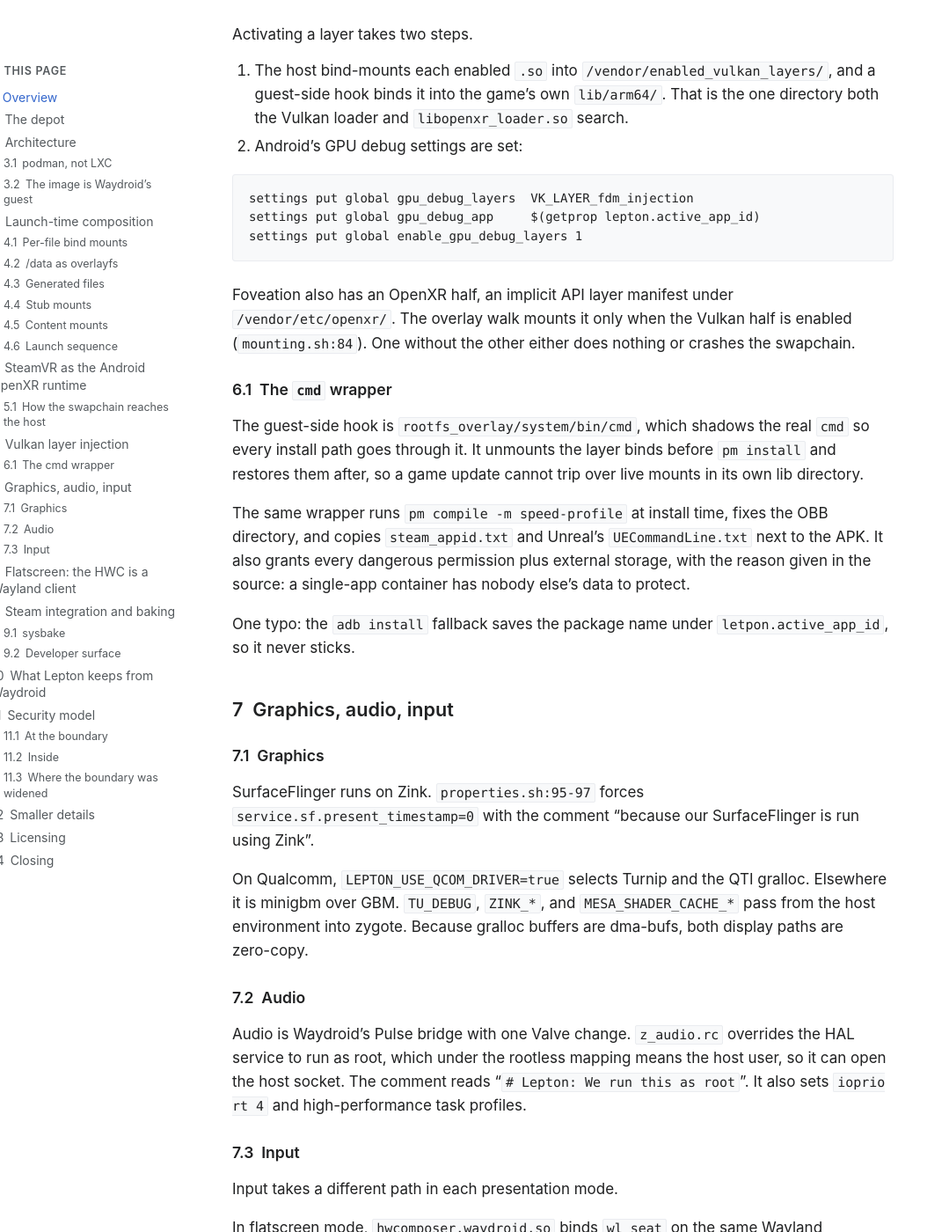
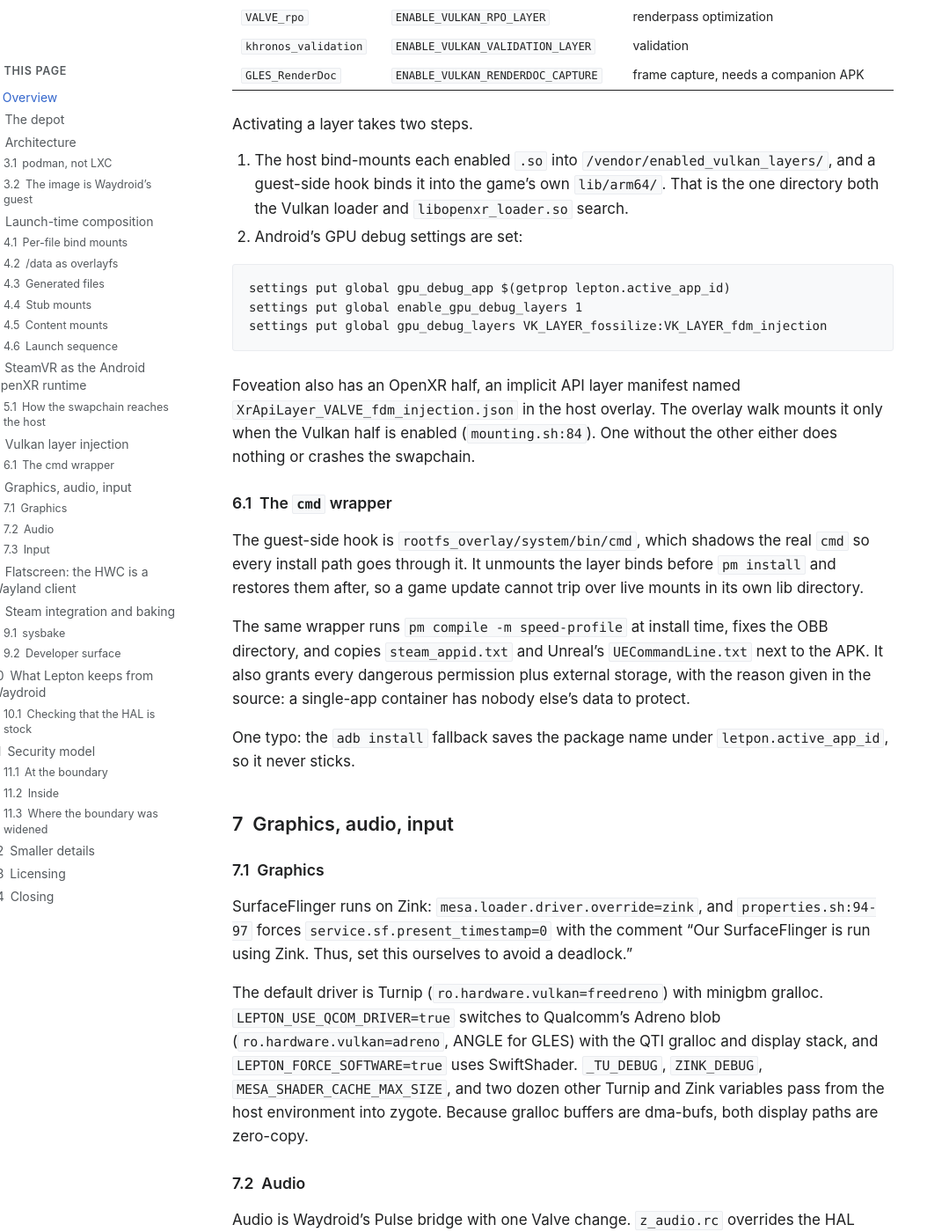
Before and after one commit to utzcoz/utzcoz.github.io, a Jekyll site: the page built from _posts/2026-09-04-steam-frame-lepton-architecture.md, in a window 1280 px wide and 1400 px high, scrolled down 6526 px. Shown: the whole window at 88% size, without its empty margins (0-1079 px from the left). Built offline with Jekyll 4.4.1, drawn with Linux system fonts in a browser that asks for light colours; comment, search, counter and statistics services are not loaded; some of the changed text lies outside the part shown.

Commit message:
Fix Lepton post against the v2.8.9 depot
Correct the GPU driver selection: Turnip with minigbm is the default,
LEPTON_USE_QCOM_DRIVER selects the Adreno blob with the QTI stack, and
LEPTON_FORCE_SOFTWARE uses SwiftShader. Describe save data as a symlink
made after the bake rather than a staging mount. Drop the settings XML
cleanup claim, which no longer matches the scripts.

Quote source comments verbatim, name which binary carries each
Boringdroid marker, fix the passed-through variable names, note the
Steam client directory mount, and state the framework-jar evidence as
timestamps.

Remove the GApps references, since Waydroid does not ship them either.

Add a subsection on how to check that hwcomposer.waydroid is stock.

````diff
--- a/_posts/2026-09-04-steam-frame-lepton-architecture.md
+++ b/_posts/2026-09-04-steam-frame-lepton-architecture.md
@@ -100,10 +100,11 @@ It is built from Waydroid's tree as a `lepton_arm64_only` Lineage 18.1 device:
 `vendor/waydroid.prop`, `hwcomposer.waydroid.so`, minigbm gralloc, plus a QTI
 display and gralloc stack for Adreno that upstream lacks.
 
-Waydroid's `base-patches-30` framework patches are compiled in. Searching
-`framework.jar`, `services.jar`, `SystemUI.apk`, and `framework-res.apk` for
-`BoringdroidManager`, `getPackageOverlayWindowingMode`, `back_window`, and
-`boring_config_navBarLayout` finds all of them. Those are the Boringdroid
+Waydroid's `base-patches-30` framework patches are compiled in. The markers
+are all in the shipped binaries: `BoringdroidManager` and
+`getPackageOverlayWindowingMode` in `framework.jar` and `services.jar`,
+`back_window` and `decor_back_button` in `framework-res.apk`, and
+`boring_config_navBarLayout` in `SystemUI.apk`. Those are the Boringdroid
 freeform-window patches, and in Lepton they serve the flatscreen path.
 
 Valve added exactly two patches on top, both in `services.jar`. Diffing the dex
@@ -116,7 +117,9 @@ strings across releases finds them.
   mounted at `/lepton/steam.pipe`. The container has no browser, so this is how
   an EULA link ends up in the Steam overlay.
 
-The v2.8.3 framework jars are byte-identical to v2.7.15's.
+The v2.8.3 image's framework jars still carry their v2.7.15 timestamps
+(`framework.jar` from 2026-08-01, `services.jar` from 2026-08-19), and Steam
+only rewrites changed files, so neither patch has moved since.
 
 ## Launch-time composition
 
@@ -154,7 +157,8 @@ A few files are generated per launch and mounted over image paths:
 
 Incompatible HAL services are switched off by mounting empty `.rc` files (and
 an empty VINTF manifest) over their definitions, chosen by GPU mode. One image
-serves Mesa/GBM, Qualcomm, and software rendering (`mounting.sh:367-388`).
+serves Turnip, the Qualcomm Adreno blob, and software rendering
+(`mounting.sh:367-388`).
 
 ### Content mounts
 
@@ -162,8 +166,10 @@ The rest is content: the APK, save data, the shader cache at `/data/shaders`,
 the SteamVR runtime at `/data/steamvr/*`, the Wayland and Pulse sockets, and the
 Steam pipe.
 
-Since v2.8 the host's `~/Documents`, `~/Videos`, `~/Downloads`, and every Steam
-library root are mounted too, all read-write.
+The Steam client's install directory and every Steam library root are mounted
+read-write at their host paths, and since v2.8 so are the host's
+`~/Documents`, `~/Videos`, and `~/Downloads`, which appear as the guest's
+external storage.
 
 ### Launch sequence
 
@@ -308,14 +314,14 @@ Activating a layer takes two steps.
 2. Android's GPU debug settings are set:
 
 ```sh
-settings put global gpu_debug_layers  VK_LAYER_fdm_injection
-settings put global gpu_debug_app     $(getprop lepton.active_app_id)
+settings put global gpu_debug_app $(getprop lepton.active_app_id)
 settings put global enable_gpu_debug_layers 1
+settings put global gpu_debug_layers VK_LAYER_fossilize:VK_LAYER_fdm_injection
 ```
 
-Foveation also has an OpenXR half, an implicit API layer manifest under
-`/vendor/etc/openxr/`. The overlay walk mounts it only when the Vulkan half is
-enabled (`mounting.sh:84`). One without the other either does nothing or
+Foveation also has an OpenXR half, an implicit API layer manifest named
+`XrApiLayer_VALVE_fdm_injection.json` in the host overlay. The overlay walk
+mounts it only when the Vulkan half is enabled (`mounting.sh:84`). One without the other either does nothing or
 crashes the swapchain.
 
 ### The `cmd` wrapper
@@ -338,13 +344,17 @@ One typo: the `adb install` fallback saves the package name under
 
 ### Graphics
 
-SurfaceFlinger runs on Zink. `properties.sh:95-97` forces
-`service.sf.present_timestamp=0` with the comment "because our SurfaceFlinger
-is run using Zink".
+SurfaceFlinger runs on Zink: `mesa.loader.driver.override=zink`, and
+`properties.sh:94-97` forces `service.sf.present_timestamp=0` with the comment
+"Our SurfaceFlinger is run using Zink. Thus, set this ourselves to avoid a
+deadlock."
 
-On Qualcomm, `LEPTON_USE_QCOM_DRIVER=true` selects Turnip and the QTI gralloc.
-Elsewhere it is minigbm over GBM. `TU_DEBUG`, `ZINK_*`, and
-`MESA_SHADER_CACHE_*` pass from the host environment into zygote. Because
+The default driver is Turnip (`ro.hardware.vulkan=freedreno`) with minigbm
+gralloc. `LEPTON_USE_QCOM_DRIVER=true` switches to Qualcomm's Adreno blob
+(`ro.hardware.vulkan=adreno`, ANGLE for GLES) with the QTI gralloc and display
+stack, and `LEPTON_FORCE_SOFTWARE=true` uses SwiftShader. `_TU_DEBUG`, `ZINK_DEBUG`,
+`MESA_SHADER_CACHE_MAX_SIZE`, and two dozen other Turnip and Zink variables pass
+from the host environment into zygote. Because
 gralloc buffers are dma-bufs, both display paths are zero-copy.
 
 ### Audio
@@ -352,7 +362,7 @@ gralloc buffers are dma-bufs, both display paths are zero-copy.
 Audio is Waydroid's Pulse bridge with one Valve change. `z_audio.rc` overrides
 the HAL service to run as root, which under the rootless mapping means the host
 user, so it can open the host socket. The comment reads "`# Lepton: We run this
-as root`". It also sets `ioprio rt 4` and high-performance task profiles.
+as root:root which maps to the host user`". It also sets `ioprio rt 4` and high-performance task profiles.
 
 ### Input
 
@@ -415,8 +425,10 @@ The host's `androidarm64/libsteamclient.so` is bind-mounted into `/system/lib64`
 and whitelisted in `public.libraries.txt`. `lepton.steamclient.path` tells the
 game's `libsteam_api.so` where it is.
 
-Save data lives under the compat-data path. On first run it is mounted at a
-staging path so APK installation cannot wipe restored saves.
+Save data lives on the host at `<compat-data>/internal/<package>`. Once the
+app bake is done, `continue_boot_after_bake` replaces `/data/data/<package>`
+inside the container with a symlink to that directory, so an APK reinstall
+cannot wipe it.
 
 ### sysbake
 
@@ -432,8 +444,9 @@ staging path so APK installation cannot wipe restored saves.
   update forces a fresh install. An exit within 30 seconds of start also clears
   the bake.
 
-If the bake is missing, the user is sent to Steam's "Verify installed files",
-which makes the depot itself the recovery mechanism. Since v2.8 `sysbake`
+If the bake is missing, the message is "Please verify the files of Lepton in
+Settings->Properties->Installed files", which makes the depot itself the
+recovery mechanism. Since v2.8 `sysbake`
 refuses to run outside CI.
 
 ### Developer surface
@@ -465,14 +478,45 @@ The reasons follow from what Steam needs.
   Android session, hence one container per launch.
 - An OpenXR title never presents through SurfaceFlinger. Waydroid's whole
   display path is optional here.
-- Steam already provides what GApps would.
 - A Steam-shipped product needs deterministic content. A fixed rootfs plus a
   pre-baked `/data` gives that; a stateful first boot does not.
 
 Compared against upstream `android_hardware_waydroid`, the shipped guest HALs
-are stock. None of them contains a `lepton`, `valve`, or `steam` string. Valve's own code is the launcher, `sysbake`, the OpenXR and OpenVR
-redirection, the FDM and RPO layers and the layer system, the Steamworks bridge,
-and the overlay contents.
+are stock. None of them contains a `lepton`, `valve`, or `steam` string. Valve's
+own code is the launcher, `sysbake`, the OpenXR and OpenVR redirection, the FDM
+and RPO layers and the layer system, the Steamworks bridge, and the overlay
+contents.
+
+### Checking that the HAL is stock
+
+A rebuild is never byte-identical, so "unmodified" has to be shown by
+comparing content rather than hashes. The claim above rests on three checks
+against the upstream `hwcomposer` source: the binary reads exactly the 11
+`persist.waydroid.*` properties the source reads, it links exactly the Wayland
+protocols the source binds, and it contains no `lepton`, `valve`, or `steam`
+string. A patch of any size almost always adds or changes at least one log
+message, property, or protocol name, so this catches additions, but not a
+silent logic change.
+
+A stronger check is to diff against Waydroid's own prebuilt `lineage-18.1`
+`waydroid_arm64` vendor image from SourceForge, which comes from the same
+tree:
+
+```sh
+nm -D --defined-only lepton.so   | awk '{print $3}' | sort > a.sym
+nm -D --defined-only waydroid.so | awk '{print $3}' | sort > b.sym
+diff a.sym b.sym
+strings -n 4 lepton.so   | sort -u > a.str
+strings -n 4 waydroid.so | sort -u > b.str
+diff a.str b.str
+readelf -S -d lepton.so > a.elf; readelf -S -d waydroid.so > b.elf
+diff a.elf b.elf
+```
+
+Matching symbol sets, string sets, and `DT_NEEDED` lists, with `.text` sizes
+within compiler noise, means the same code. Function-level tools such as
+BinDiff on the two files would settle it completely, and a public source tree
+would make all of this unnecessary.
 
 ## Security model
 
@@ -519,11 +563,8 @@ largest so far.
   `head -n0 >/dev/null`, so it always runs `am start -n ""`. The wait-for-match
   idiom was pasted where a capture belonged.
 - `system/apex/` holds directories, not `.apex` images. There is no `apexd` in
-  the container. A debug verb relies on this to symlink `com.android.runtime`
-  so `/system/bin/sh` runs before Android boots.
-- `settings_{global,system,secure}.xml` are deleted from the bake on cleanup.
-  That is what stops leftover `gpu_debug_*` settings leaking into the next
-  session.
+  the container. `start_early_debug_container` relies on this: it symlinks
+  `com.android.runtime` so `/system/bin/sh` runs before Android boots.
 - `debug.sh` uses app ID 3029110, with a hidden dev app 3056000 and a test title
   3418470 installed as "Unreal VR Test 🐸".
 
````
Also changed, not shown: other parts of _posts/2026-09-04-steam-frame-lepton-architecture.md (+7 -7 lines).
